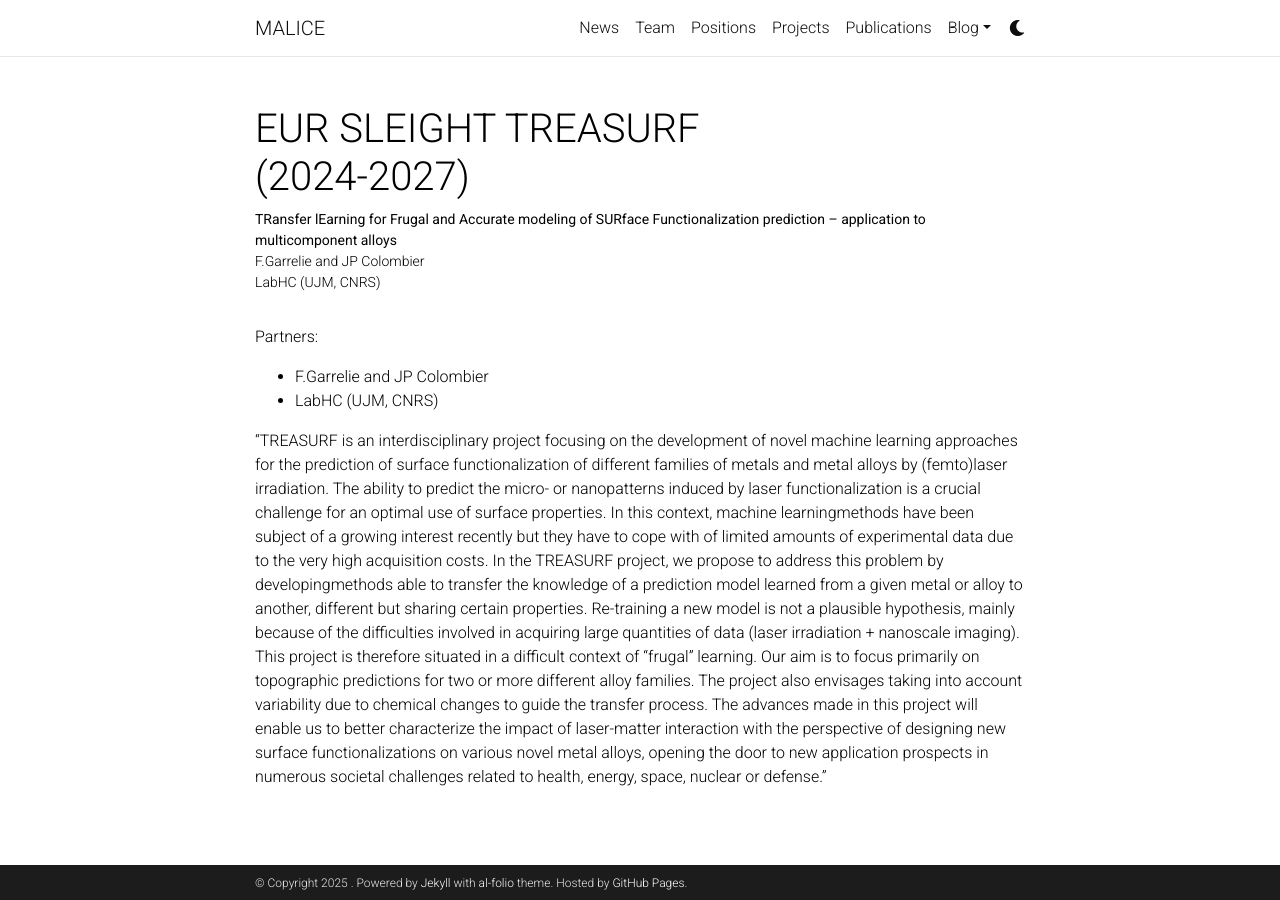
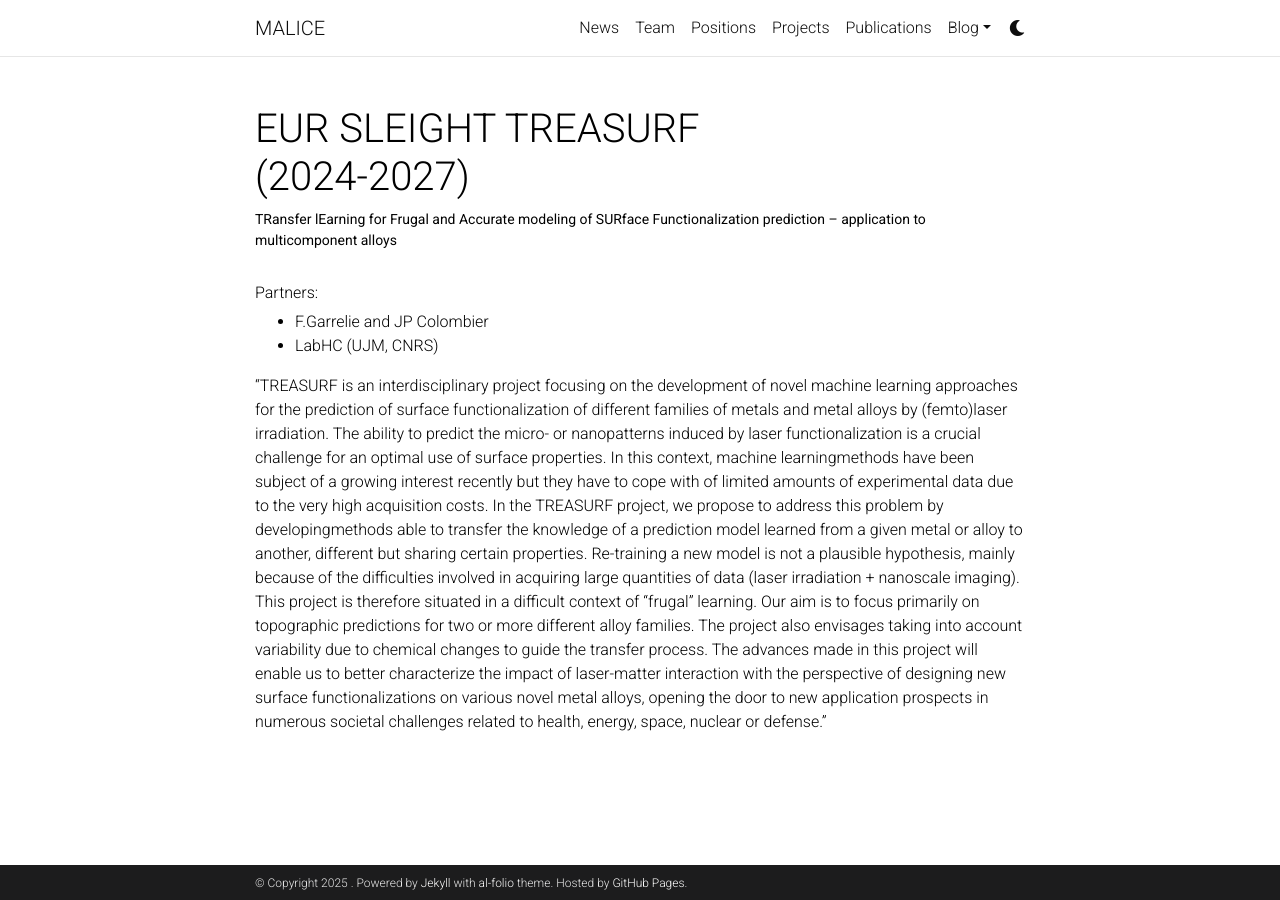
Before and after one commit to labhc-malice/labhc-malice.github.io, a Jekyll site: the page built from _projects/TREASURF.md, in a window 1280 px wide. Built offline with Jekyll 4.4.1, drawn with Linux system fonts in a browser that asks for light colours; comment, search, counter and statistics services are not loaded; a style sheet for code colours, icons or effects is not loaded.

Commit message:
Update TREASURF partners

```diff
--- a/_projects/TREASURF.md
+++ b/_projects/TREASURF.md
@@ -1,16 +1,14 @@
 ---
 layout: page
 title: EUR SLEIGHT TREASURF <br/>(2024-2027)
-description: "<b> TRansfer lEarning for Frugal and Accurate modeling of SURface Functionalization prediction – application to multicomponent alloys </b> <br/>F.Garrelie and JP Colombier <br/> LabHC (UJM, CNRS)"
+description: "<b> TRansfer lEarning for Frugal and Accurate modeling of SURface Functionalization prediction – application to multicomponent alloys </b>"
+partners:
+  - "F.Garrelie and JP Colombier"
+  - "LabHC (UJM, CNRS)"
 img: assets/img/project/logo-defaut-malice6.jpg
 importance: 1
 category: ongoing
 ---
-
-Partners:
-
-- F.Garrelie and JP Colombier
-- LabHC (UJM, CNRS)
 
 "TREASURF is an interdisciplinary project focusing on the development of novel machine learning
 approaches for the prediction of surface functionalization of different families of metals and metal
```
